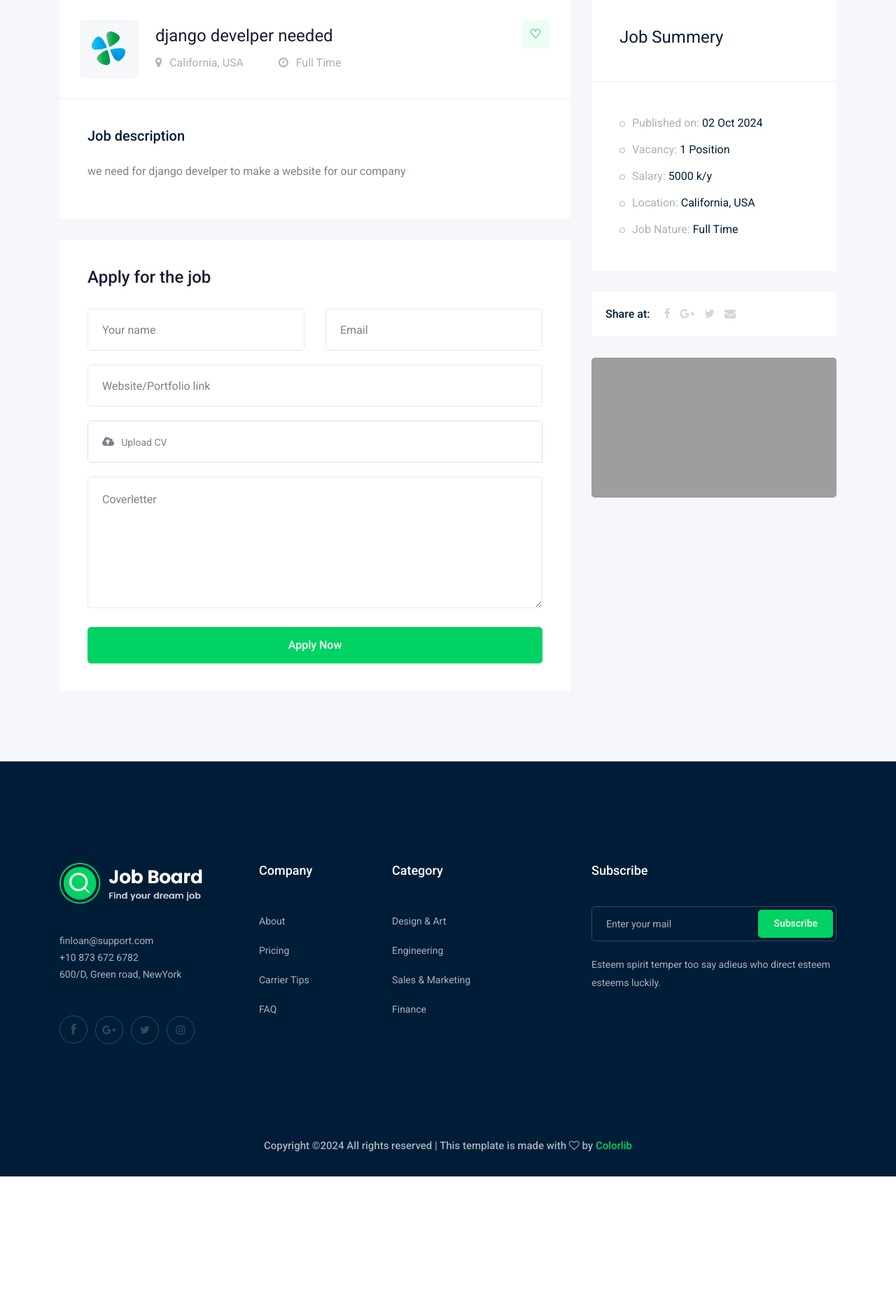
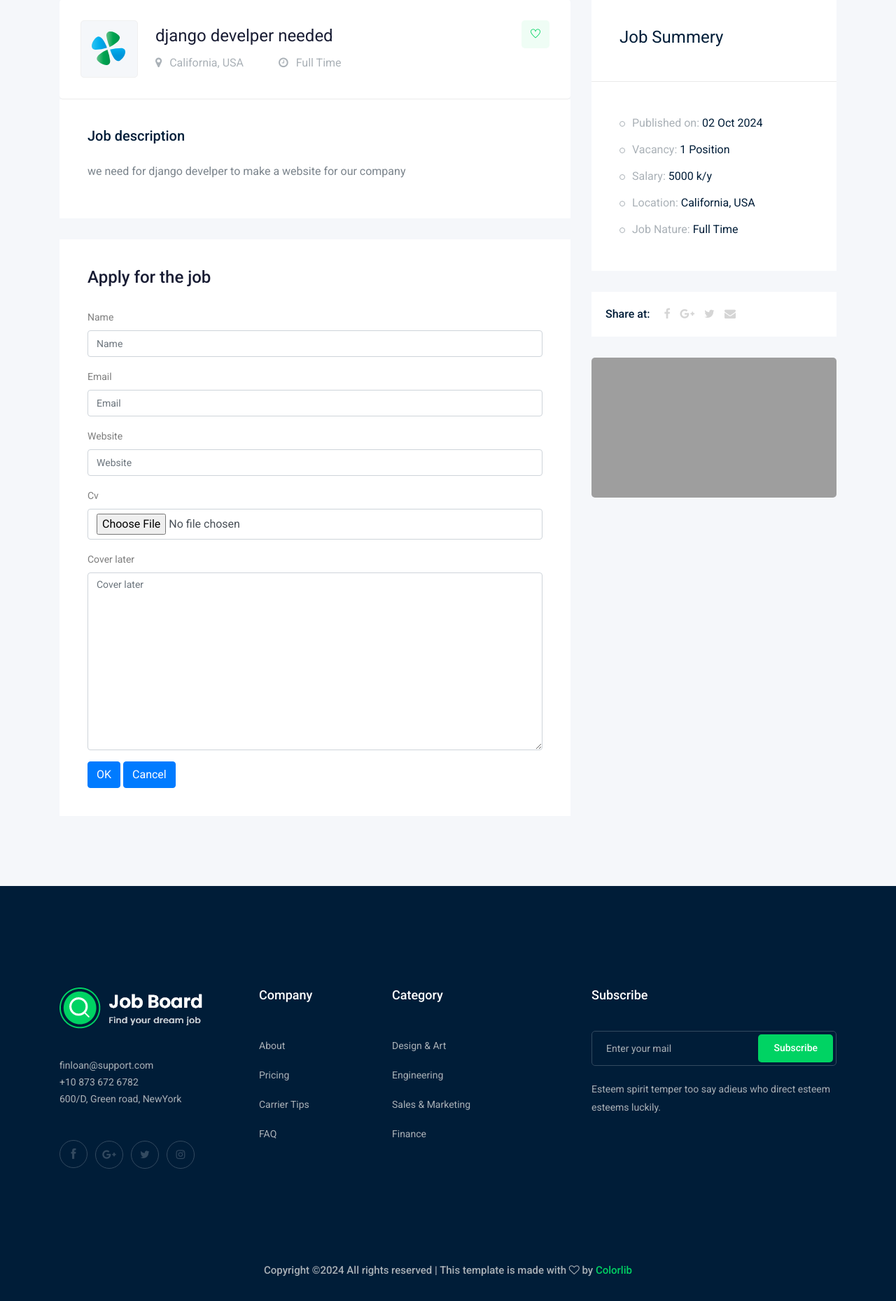
Before and after one commit to Almahdaly/django-job_board, a Django app: a page that uses job/templates/job/job_details.html in a window 1280 px wide. Shown: the part 452-2311 px from the top of the page at 70% size. Before the commit the page ends 2133 px from the top, so only its background shows below. Run offline with Django 5.2, Linux system fonts and the light colour scheme; data comes from the database, SQL or seed files in the repository; both versions use the stored data as it was after the commit; a map, chart or similar area stays blank; some libraries are stand-ins or nearby versions; grey boxes are pictures that could not be loaded.

Commit message:
add form for apply job and use it in views and template

```diff
--- a/job/admin.py
+++ b/job/admin.py
@@ -1,5 +1,6 @@
 from django.contrib import admin
-from .models import job,Category
+from .models import job,Category,Apply
 # Register your models here.
 admin.site.register(job)
 admin.site.register(Category)
+admin.site.register(Apply)
--- /dev/null
+++ b/job/form.py
@@ -0,0 +1,8 @@
+from django import forms
+
+from .models import Apply
+
+class Applyform(forms.ModelForm):
+    class Meta:
+        model = Apply
+        fields= ['name','email','website','cv','cover_later']
--- a/job/models.py
+++ b/job/models.py
@@ -37,3 +37,15 @@ class job(models.Model):
 
     def __str__(self):
         return self.title
+
+class Apply(models.Model):
+    job=models.ForeignKey(job, related_name='apply_job', on_delete=models.CASCADE)
+    name=models.CharField(max_length=50)
+    email=models.EmailField(max_length=100)
+    website=models.URLField()
+    cv=models.FileField(upload_to='apply/')
+    cover_later=models.TextField(max_length=500)
+    created_at=models.DateTimeField(auto_now=True)
+
+    def __str__(self):
+        return self.name
--- a/job/templates/job/job_details.html
+++ b/job/templates/job/job_details.html
@@ -1,4 +1,5 @@
 {% extends "base.html" %}
+{% load django_bootstrap5 %}
 {% block body %}
     <!-- bradcam_area  -->
     <div class="bradcam_area bradcam_bg_1">
@@ -51,8 +52,16 @@
                     </div>
                     <div class="apply_job_form white-bg">
                         <h4>Apply for the job</h4>
-                        <form action="#">
-                            <div class="row">
+                        <form  method="POST" enctype="multipart/form-data">
+                            {% csrf_token %}
+
+                            {% bootstrap_form form %}
+
+                            {% bootstrap_button button_type="submit" content="OK" extra_classes="boxed-btn3 w-100 mb-2" %}
+                            {% bootstrap_button button_type="reset" content="Cancel" extra_classes="boxed-btn3 w-100" %}
+
+
+                            {% comment %} <div class="row">
                                 <div class="col-md-6">
                                     <div class="input_field">
                                         <input type="text" placeholder="Your name">
@@ -90,7 +99,7 @@
                                         <button class="boxed-btn3 w-100" type="submit">Apply Now</button>
                                     </div>
                                 </div>
-                            </div>
+                            </div> {% endcomment %}
                         </form>
                     </div>
                 </div>
--- a/job/views.py
+++ b/job/views.py
@@ -1,6 +1,7 @@
 from django.shortcuts import render
 from django.core.paginator import Paginator
 from .models import job
+from .form import Applyform
 
 
 # Create your views here.
@@ -14,5 +15,15 @@ def job_list(request):
 
 def job_detail(request, slug):
     job_detail=job.objects.get(slug=slug)
-    cotext={'job':job_detail}
+    if request.method=='POST':
+        form=Applyform(request.POST,request.FILES)
+        if form.is_valid():
+            myform = form.save(commit=False)
+            myform.job=job_detail
+            myform.save()
+    else:
+        form = Applyform()
+
+
+    cotext={'job':job_detail,'form': form}
     return render(request,"job/job_details.html",cotext)
--- a/project/settings.py
+++ b/project/settings.py
@@ -45,6 +45,7 @@ INSTALLED_APPS = [
     'home',
     'accounts',
     'contact',
+    'django_bootstrap5',
 ]
 
 MIDDLEWARE = [
```
Also changed, not shown: db.sqlite3, job/migrations/0007_apply.py (added), job/migrations/0008_apply_job.py (added), job/migrations/0009_apply_created_at.py (added), media/apply/2603.png (added), media/apply/IMG-20191204-WA0017.jpg (added), media/apply/anime_image_6b8f20156d.png (added).
